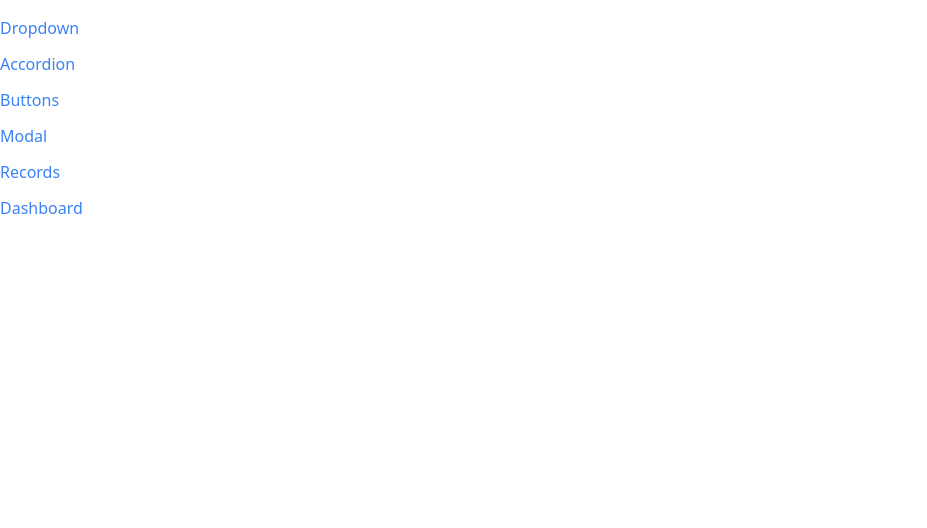
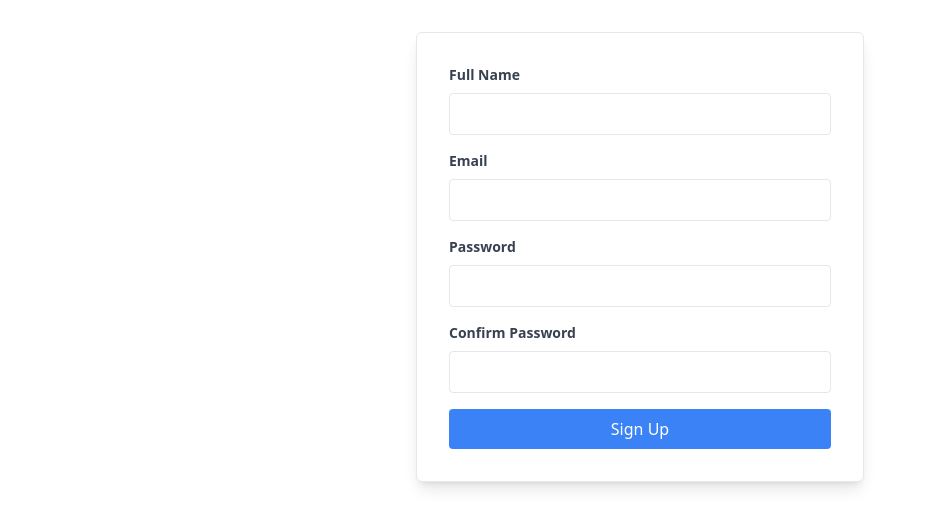
Before and after one commit to Meru45/CC-client, a React (Create React App) app: page /singup in a window 1280 px wide. Shown: the top 528 px of the page, without its empty margins (0-927 px from the left). Built offline with nearby package versions, Linux system fonts and the light colour scheme.

Commit message:
Signup page completely created

```diff
--- a/package.json
+++ b/package.json
@@ -6,6 +6,7 @@
         "@testing-library/jest-dom": "^5.17.0",
         "@testing-library/react": "^13.4.0",
         "@testing-library/user-event": "^13.5.0",
+        "axios": "^1.6.7",
         "classnames": "^2.5.1",
         "react": "^18.2.0",
         "react-dom": "^18.2.0",
--- a/src/App.js
+++ b/src/App.js
@@ -4,9 +4,11 @@ import SideBar from "./components/SideBar";
 import HomePage from "./pages/HomePage";
 import RecordsPage from "./pages/Records";
 import Dashboard from "./pages/Dashboard";
+import SignupPage from "./pages/singup";
+import Login from "./pages/Login";
 
 const App = () => {
-    const [loggedIn, setLoggedIn] = useState(true);
+    const [loggedIn, setLoggedIn] = useState(false);
     return (
         <div>
             {loggedIn ? (
@@ -22,7 +24,17 @@ const App = () => {
                     </div>
                 </div>
             ) : (
-                <HomePage />
+                <div>
+                    <Route path="/">
+                        <HomePage />
+                    </Route>
+                    <Route path="/singup">
+                        <SignupPage />
+                    </Route>
+                    <Route path="/login">
+                        <Login />
+                    </Route>
+                </div>
             )}
         </div>
     );
--- a/src/pages/HomePage.js
+++ b/src/pages/HomePage.js
@@ -1,5 +1,5 @@
 import React from "react";
-import Button from "../components/Button";
+import Link from "../components/Link";
 
 const HomePage = () => {
     const handleClick = () => {
@@ -10,7 +10,14 @@ const HomePage = () => {
             <div className="text-center">
                 <h1>Doctor AI Reports</h1>
             </div>
-            <Button onClick={handleClick}>Login</Button>
+            <Link
+                to="/singup"
+                key="SingUp"
+                className="mb-3"
+                activeClassName="font-bold border-l-4 border-blue-500 pl-2"
+            >
+                Singup
+            </Link>
         </div>
     );
 };
--- /dev/null
+++ b/src/pages/Login.js
@@ -0,0 +1,7 @@
+import React from "react";
+
+const Login = () => {
+    return <div>login</div>;
+};
+
+export default Login;
--- /dev/null
+++ b/src/pages/singup.js
@@ -0,0 +1,161 @@
+// Import necessary libraries
+import React, { useState } from "react";
+import axios from "axios";
+import useNavigation from "../hooks/use-navigation";
+
+const SignupPage = () => {
+    const [fullName, setFullName] = useState("");
+    const [email, setEmail] = useState("");
+    const [password, setPassword] = useState("");
+    const [confirmPassword, setConfirmPassword] = useState("");
+    const [passwordVisibility, setPasswordVisibility] = useState(false);
+    const [confirmPasswordVisibility, setConfirmPasswordVisibility] =
+        useState(false);
+
+    const { navigate } = useNavigation();
+    const handleSubmit = async (e) => {
+        e.preventDefault();
+
+        if (password !== confirmPassword) {
+            alert("Passwords do not match");
+            return;
+        }
+        const userData = {
+            userName: fullName,
+            userId: email,
+            userEmail: email,
+            userPassword: password,
+        };
+        try {
+            const response = await axios.post(
+                "http://localhost:4000/auth/singup",
+                userData
+            );
+            if (response) {
+                navigate("/login");
+            }
+        } catch (error) {
+            console.error("Error signing up:", error);
+        }
+    };
+
+    const togglePasswordVisibility = (field) => {
+        if (field === "password") {
+            setPasswordVisibility(!passwordVisibility);
+        } else if (field === "confirmPassword") {
+            setConfirmPasswordVisibility(!confirmPasswordVisibility);
+        }
+    };
+
+    return (
+        <div className="container mx-auto mt-8">
+            <form className="max-w-md mx-auto bg-white p-8 border shadow-lg rounded-md">
+                <div className="mb-4">
+                    <label
+                        htmlFor="fullName"
+                        className="block text-gray-700 text-sm font-bold mb-2"
+                    >
+                        Full Name
+                    </label>
+                    <input
+                        type="text"
+                        id="fullName"
+                        name="fullName"
+                        className="w-full p-2 border rounded"
+                        value={fullName}
+                        onChange={(e) => setFullName(e.target.value)}
+                        required
+                    />
+                </div>
+
+                <div className="mb-4">
+                    <label
+                        htmlFor="email"
+                        className="block text-gray-700 text-sm font-bold mb-2"
+                    >
+                        Email
+                    </label>
+                    <input
+                        type="email"
+                        id="email"
+                        name="email"
+                        className="w-full p-2 border rounded"
+                        value={email}
+                        onChange={(e) => setEmail(e.target.value)}
+                        required
+                    />
+                </div>
+
+                <div className="mb-4 relative">
+                    <label
+                        htmlFor="password"
+                        className="block text-gray-700 text-sm font-bold mb-2"
+                    >
+                        Password
+                    </label>
+                    <input
+                        type={passwordVisibility ? "text" : "password"}
+                        id="password"
+                        name="password"
+                        className="w-full p-2 border rounded"
+                        value={password}
+                        onChange={(e) => setPassword(e.target.value)}
+                        required
+                    />
+                    <button
+                        type="button"
+                        onClick={() => togglePasswordVisibility("password")}
+                        className="absolute right-2 top-2 text-gray-600"
+                    >
+                        {passwordVisibility ? (
+                            <i className="far fa-eye"></i>
+                        ) : (
+                            <i className="far fa-eye-slash"></i>
+                        )}
+                    </button>
+                </div>
+
+                <div className="mb-4 relative">
+                    <label
+                        htmlFor="confirmPassword"
+                        className="block text-gray-700 text-sm font-bold mb-2"
+                    >
+                        Confirm Password
+                    </label>
+                    <input
+                        type={confirmPasswordVisibility ? "text" : "password"}
+                        id="confirmPassword"
+                        name="confirmPassword"
+                        className="w-full p-2 border rounded"
+                        value={confirmPassword}
+                        onChange={(e) => setConfirmPassword(e.target.value)}
+                        required
+                    />
+                    <button
+                        type="button"
+                        onClick={() =>
+                            togglePasswordVisibility("confirmPassword")
+                        }
+                        className="absolute right-2 top-2 text-gray-600"
+                    >
+                        {confirmPasswordVisibility ? (
+                            <i className="far fa-eye"></i>
+                        ) : (
+                            <i className="far fa-eye-slash"></i>
+                        )}
+                    </button>
+                </div>
+
+                <button
+                    type="submit"
+                    className="w-full bg-blue-500 text-white p-2 rounded hover:bg-blue-600"
+                    onClick={handleSubmit}
+                >
+                    Sign Up
+                </button>
+            </form>
+        </div>
+    );
+};
+
+export default SignupPage;
```
Also changed, not shown: 1 other file (tests, documents, lock files or other folders).
